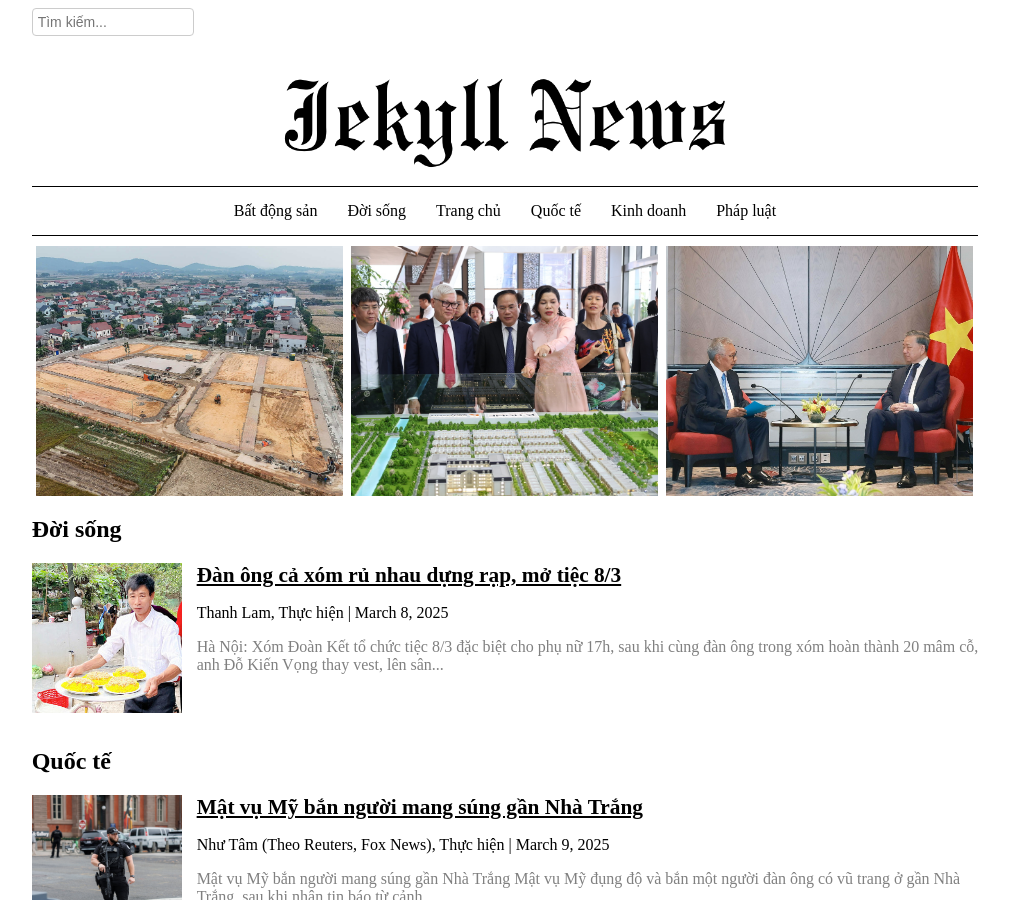
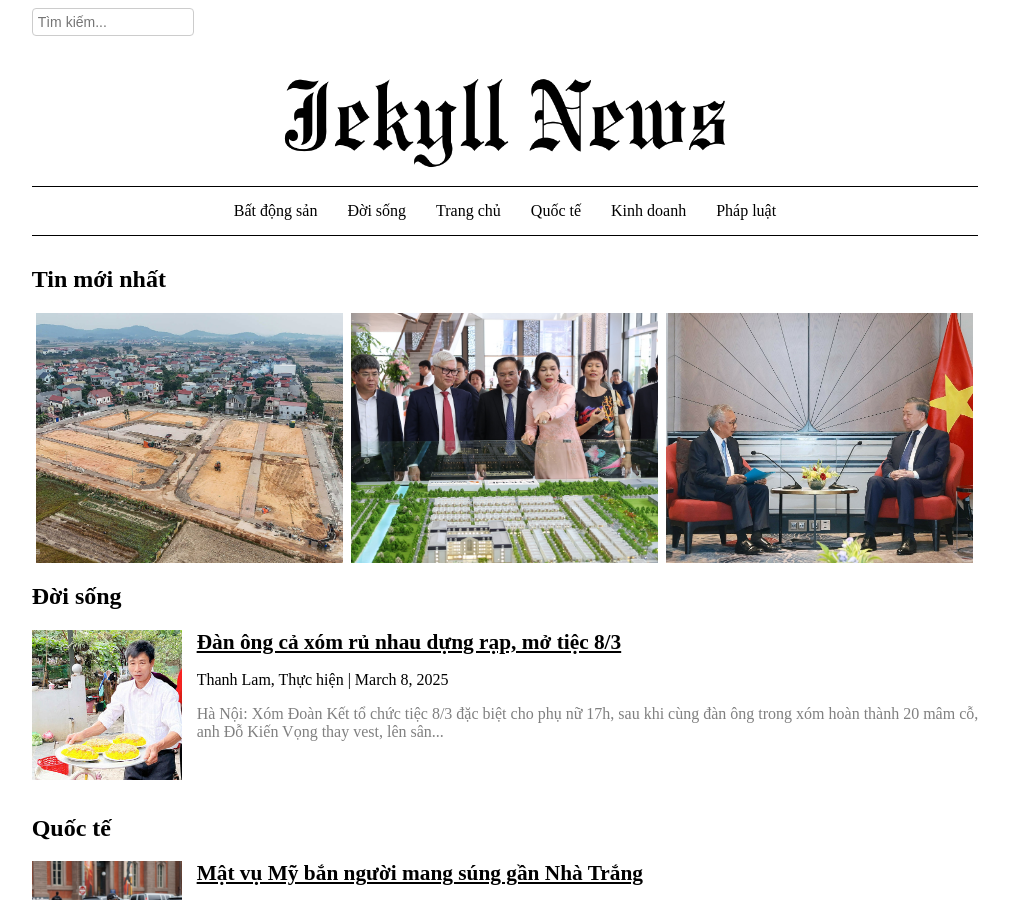
Before and after one commit to platsaver/newtech1, a Jekyll site: the page built from index.html, in a window 1280 px wide and 900 px high. Shown: the whole window, without its empty margins (135-1144 px from the left). Built offline with Jekyll 4.4.1, drawn with Linux system fonts in a browser that asks for light colours.

Commit message:
Adding title to the featured image container

```diff
--- a/_includes/featured-stories.html
+++ b/_includes/featured-stories.html
@@ -1,5 +1,6 @@
 <div class="featured-image-container">
   <div class="featured-stories-container">
+    <h2>Tin mới nhất</h2>
     {%- assign count = 0 -%}
     {%- for post in site.posts -%}
       {%- if post.featured-image.path -%}
```
Also changed, not shown: 2 other files.
